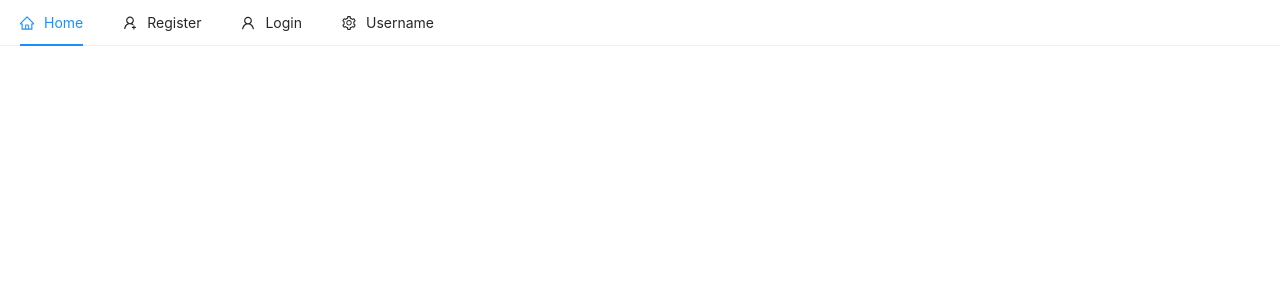
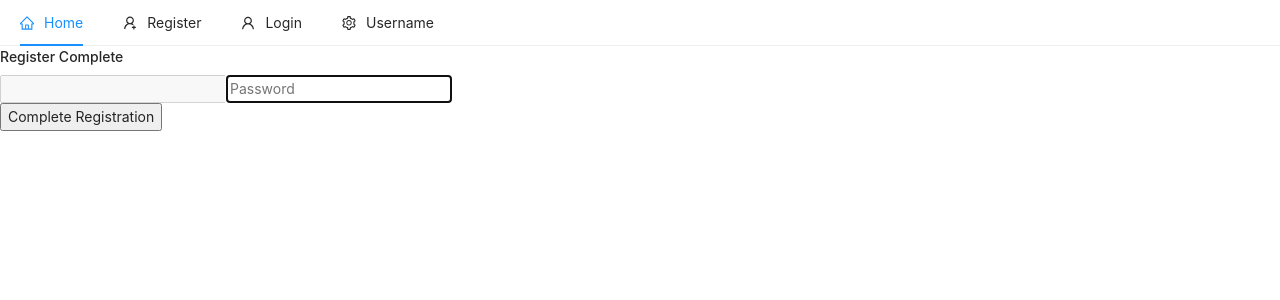
Before and after one commit to JaimeSolisS/presupuestos, a React (Create React App) app in the folder client/: page /register/complete in a window 1280 px wide. Shown: the top 300 px of the page. Built offline with nearby package versions, Linux system fonts and the light colour scheme.

Commit message:
Feat Complete Registration Page
Created ENV, moved ToastContainer to App.js to reuse in entire app if needed.

```diff
--- a/client/src/App.js
+++ b/client/src/App.js
@@ -2,20 +2,26 @@
 import './App.css';
 import React from "react";
 import {Switch, Route} from "react-router-dom"
+import {toast, ToastContainer} from 'react-toastify'
+import 'react-toastify/dist/ReactToastify.css'
+
 import Home from './pages/Home'
 import Register from './pages/auth/Register'
 import Login from './pages/auth/Login'
 import  Header  from './components/nav/Header'
+import RegisterComplete from './pages/auth/RegisterComplete'
 
 const App = () => {
 
   return (
     <>
     <Header/>
+    <ToastContainer/>
     <Switch>
       <Route exact path="/" component={Home}/>
       <Route exact path="/login" component={Login}/>
       <Route exact path="/register" component={Register}/>
+      <Route exact path="/register/complete" component={RegisterComplete}/>
     </Switch>
   </>
   )
--- a/client/src/pages/auth/Register.js
+++ b/client/src/pages/auth/Register.js
@@ -2,8 +2,8 @@
 import React, {useState} from 'react'
 import styled from 'styled-components'
 import {auth} from '../../firebase'
-import {toast, ToastContainer} from 'react-toastify'
-import 'react-toastify/dist/ReactToastify.css'
+import {toast} from 'react-toastify'
+
 
  const Register = () => {
 
@@ -13,7 +13,7 @@
     const handleSubmit = async (e) => {
         e.preventDefault(); // prevent browser reload
         const config = {
-            url: 'http://localhost:3000/register/complete',  //url a donde regresar
+            url: process.env.REACT_APP_REGISTER_REDIRECT_URL,
             handleCodeInApp: true,
         };
 
@@ -28,7 +28,7 @@
 
         };
 
-    const registerForm = () => <form onSubmit={handleSubmit}>
+    const registerForm = () => (<form onSubmit={handleSubmit}>
         <input type="email"
         className= "form-control"
         value={email}
@@ -41,7 +41,7 @@
         </button>
 
     </form>
-
+);
      return (
 
         <div className="container p-5">
@@ -49,7 +49,7 @@
                 <div className="col-md-6 offset-md-3">
 
                     <h4>Register</h4>
-                    <ToastContainer  />
+
 
                     {registerForm()}
 
--- /dev/null
+++ b/client/src/pages/auth/RegisterComplete.js
@@ -0,0 +1,60 @@
+import { Button } from 'antd';
+import React, {useState, useEffect} from 'react'
+import styled from 'styled-components'
+import {auth} from '../../firebase'
+import {toast} from 'react-toastify'
+
+
+ const RegisterComplete = (props) => {
+
+
+     const [email, setEmail] = useState("");
+     const [password, setPassword] = useState('')
+     //props.history
+
+     useState(() => {
+         setEmail(window.localStorage.getItem("emailForRegistration"))
+
+     }, [])
+
+    const handleSubmit = async (e) => {
+        e.preventDefault();
+        };
+
+    const completeRegistrationForm = () => (
+        <form onSubmit={handleSubmit}>
+        <input type="email" className= "form-control" value={email} disabled />
+        <input type="password" className= "form-control" value={password} onChange={e => setPassword(e.target.value)}
+        placeholder="Password"
+        autoFocus
+        />
+
+        <br/>
+
+        <button type="submit" className="btn btn-raised">
+            Complete Registration
+        </button>
+
+    </form>
+    );
+
+     return (
+
+        <div className="container p-5">
+            <div className="row">
+                <div className="col-md-6 offset-md-3">
+
+                    <h4>Register Complete</h4>
+
+
+                    {completeRegistrationForm()}
+
+                </div>
+
+            </div>
+
+        </div>
+     )
+ }
+
+ export default RegisterComplete;
```
Also changed, not shown: 1 other file (tests, documents, lock files or other folders).
